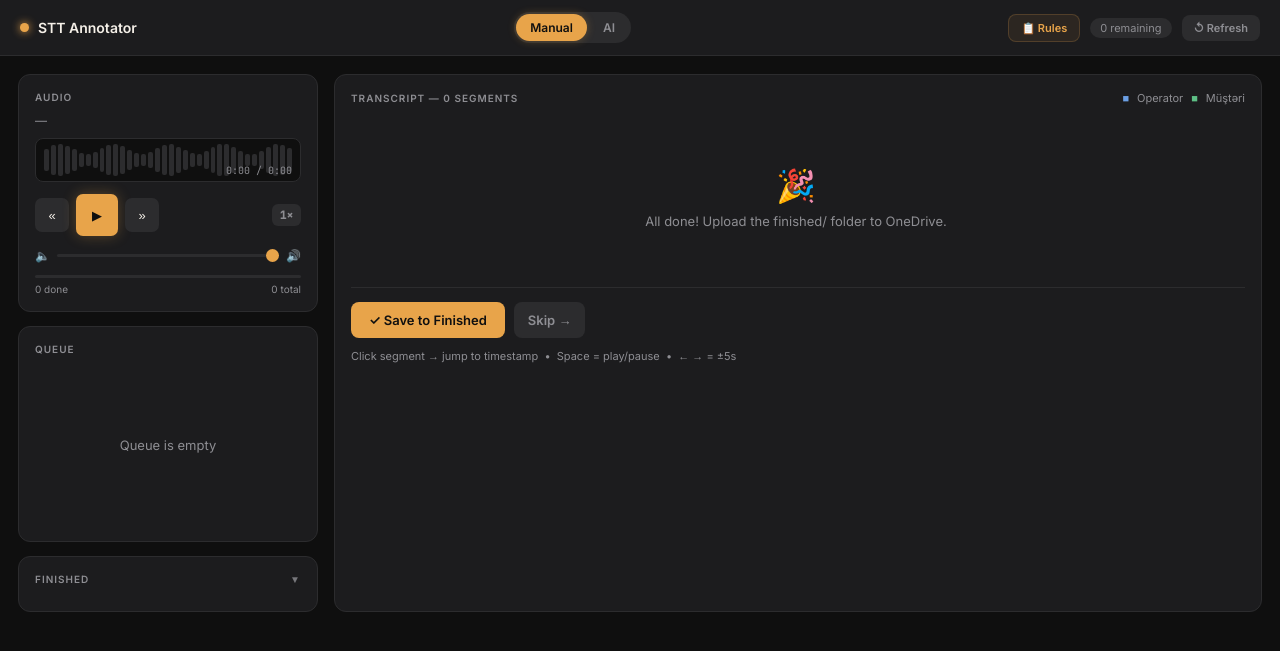
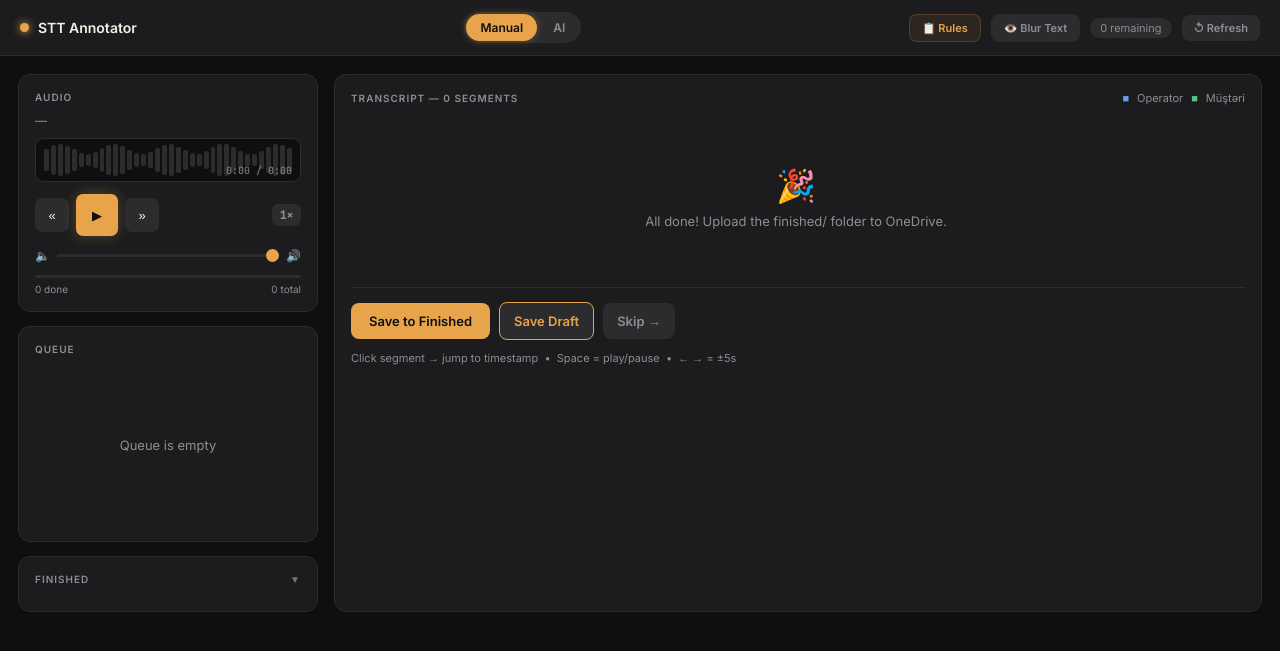
Before and after one commit to shahin1717/stt-annotator, a Flask app: page / in a window 1280 px wide. Shown: the top 651 px of the page. Run offline with Flask 3, Linux system fonts and the light colour scheme; data that the repository does not hold is empty.

Commit message:
final changes

```diff
--- a/app.py
+++ b/app.py
@@ -22,25 +22,69 @@ BASE     = os.path.dirname(os.path.abspath(__file__))
 AUDIO_DIR       = os.path.join(BASE, "audio")
 TRANSCRIPT_DIR  = os.path.join(BASE, "transcripts")
 FINISHED_DIR    = os.path.join(BASE, "finished")
+WORKING_DIR     = os.path.join(BASE, "working")
 
 os.makedirs(AUDIO_DIR, exist_ok=True)
 os.makedirs(TRANSCRIPT_DIR, exist_ok=True)
 os.makedirs(FINISHED_DIR, exist_ok=True)
+os.makedirs(WORKING_DIR, exist_ok=True)
 
 # ── Pages ──────────────────────────────────────────────────────────────────
 @app.route("/")
 def index():
     return render_template("index.html")
 
-# ── API ────────────────────────────────────────────────────────────────────
+def load_jsonl_segments(file_path):
+    try:
+        segments = []
+        with open(file_path, "r", encoding="utf-8") as f:
+            for line in f:
+                line = line.strip()
+                if line:
+                    segments.append(json.loads(line))
+        return segments
+    except Exception:
+        return None
+
+def is_different(f1_path, f2_path):
+    s1 = load_jsonl_segments(f1_path)
+    s2 = load_jsonl_segments(f2_path)
+    if s1 is None or s2 is None:
+        return True
+    if len(s1) != len(s2):
+        return True
+    for seg1, seg2 in zip(s1, s2):
+        for key in ["start_time", "end_time", "speaker", "text"]:
+            if seg1.get(key) != seg2.get(key):
+                return True
+    return False
+
 @app.route("/api/samples")
 def samples():
-    """List all JSON files in transcripts/ that aren't already in finished/."""
+    """List all JSON files in transcripts/ that aren't already in finished/ with draft status."""
     done = {os.path.basename(f) for f in glob.glob(os.path.join(FINISHED_DIR, "*.json*"))}
-    files = sorted([
-        f for f in os.listdir(TRANSCRIPT_DIR)
-        if (f.endswith(".json") or f.endswith(".jsonl")) and f not in done
-    ])
+    working = {os.path.basename(f) for f in glob.glob(os.path.join(WORKING_DIR, "*.json*"))}
+
+    files = []
+    for f in sorted(os.listdir(TRANSCRIPT_DIR)):
+        if (f.endswith(".json") or f.endswith(".jsonl")) and f not in done:
+            is_working = False
+            if f in working:
+                w_path = os.path.join(WORKING_DIR, f)
+                t_path = os.path.join(TRANSCRIPT_DIR, f)
+                if os.path.exists(w_path) and os.path.exists(t_path):
+                    if is_different(w_path, t_path):
+                        is_working = True
+                    else:
+                        try:
+                            os.remove(w_path)
+                        except Exception:
+                            pass
+
+            files.append({
+                "name": f,
+                "status": "working" if is_working else "raw"
+            })
     return jsonify(files)
 
 @app.route("/api/transcript/<name>")
@@ -50,6 +94,9 @@ def get_transcript(name):
         f_path = os.path.join(FINISHED_DIR, fname)
         if os.path.exists(f_path):
             return open(f_path, encoding="utf-8").read(), 200, {"Content-Type": "application/json"}
+        w_path = os.path.join(WORKING_DIR, fname)
+        if os.path.exists(w_path):
+            return open(w_path, encoding="utf-8").read(), 200, {"Content-Type": "application/json"}
         path = os.path.join(TRANSCRIPT_DIR, fname)
         if os.path.exists(path):
             return open(path, encoding="utf-8").read(), 200, {"Content-Type": "application/json"}
@@ -101,6 +148,22 @@ def save():
     out = os.path.join(FINISHED_DIR, name)
     with open(out, "w", encoding="utf-8") as f:
         f.write(content)
+
+    # Delete from working folder if it exists since it's now finalized
+    w_path = os.path.join(WORKING_DIR, name)
+    if os.path.exists(w_path):
+        os.remove(w_path)
+
+    return jsonify({"ok": True})
+
+@app.route("/api/save_draft", methods=["POST"])
+def save_draft():
+    data = request.json
+    name    = data["name"]
+    content = data["content"]
+    out = os.path.join(WORKING_DIR, name)
+    with open(out, "w", encoding="utf-8") as f:
+        f.write(content)
     return jsonify({"ok": True})
 
 @app.route("/api/ai/correct", methods=["POST"])
--- a/templates/index.html
+++ b/templates/index.html
@@ -128,6 +128,20 @@
   textarea.seg-text.edited{border-bottom-color:var(--adim);color:#f0c070}
   .seg-original{font-size:11px;color:#d09050;background:rgba(232,164,74,0.04);border-left:2.5px solid var(--accent);padding:4px 8px;margin-top:6px;border-radius:0 4px 4px 0;line-height:1.4;word-break:break-word}
 
+  /* Privacy blur styling */
+  body.privacy-active textarea.seg-text,
+  body.privacy-active .seg-original {
+    filter: blur(6px);
+    pointer-events: none;
+  }
+  textarea.seg-text, .seg-original {
+    transition: filter 0.25s ease;
+  }
+  @keyframes spin {
+    from { transform: rotate(0deg); }
+    to { transform: rotate(360deg); }
+  }
+
   .action{display:flex;gap:9px;align-items:center;padding:14px 0 2px;border-top:1px solid var(--border);margin-top:10px}
   .edited-hint{font-size:11px;color:var(--accent)}
 
@@ -160,6 +174,7 @@
 
   <div style="display:flex;gap:10px;align-items:center">
     <button class="btn ghost" style="padding:6px 12px;font-size:11px;background:rgba(232,164,74,0.08);color:var(--accent);border:1px solid rgba(232,164,74,0.2)" onclick="showRulesModal()">📋 Rules</button>
+    <button class="btn ghost" id="privacy-btn" style="padding:6px 12px;font-size:11px;border:1px solid var(--border)" onclick="togglePrivacyMode()">👁️ Blur Text</button>
     <span class="badge" id="count-badge">loading…</span>
     <button class="btn ghost" style="padding:6px 12px;font-size:11px" onclick="loadSamples()">↺ Refresh</button>
   </div>
@@ -212,7 +227,14 @@
   </div>
 
   <!-- right -->
-  <div class="card" id="transcript-card" style="display:flex;flex-direction:column;transition:border-color .3s, box-shadow .3s">
+  <div class="card" id="transcript-card" style="position:relative;display:flex;flex-direction:column;transition:border-color .3s, box-shadow .3s">
+    <!-- AI Reconstruction Loading Overlay -->
+    <div id="ai-loading-overlay" style="display:none; position:absolute; inset:0; background:rgba(15,15,15,0.7); backdrop-filter:blur(5px); z-index:15; align-items:center; justify-content:center; flex-direction:column; border-radius:12px; transition:all .3s">
+      <div style="font-family:'JetBrains Mono', monospace; font-size:13px; color:var(--accent); text-align:center; display:flex; flex-direction:column; align-items:center; gap:16px">
+        <span style="font-size:28px; animation: spin 1.5s linear infinite">✨</span>
+        <span style="letter-spacing:0.05em">Transcripts is under reconstruction…</span>
+      </div>
+    </div>
     <div style="display:flex;align-items:center;justify-content:space-between;margin-bottom:12px">
       <div class="clabel" style="margin-bottom:0">Transcript — <span id="seg-count">0</span> segments</div>
       <div style="font-size:11px;color:var(--muted);display:flex;gap:8px">
@@ -222,7 +244,8 @@
     </div>
     <div class="seg-list" id="seg-list"><div class="empty"><span style="font-size:32px;opacity:.3">📂</span>Select a file from the queue</div></div>
     <div class="action">
-      <button class="btn primary" id="save-btn" onclick="save()">✓ Save to Finished</button>
+      <button class="btn primary" id="save-btn" onclick="save()">Save to Finished</button>
+      <button class="btn ghost" id="draft-btn" onclick="saveDraft()" style="border: 1px solid var(--accent); color: var(--accent)">Save Draft</button>
       <button class="btn ghost" onclick="skip()">Skip →</button>
       <select class="model-select" id="model-select">
         <option value="gemini-3.5-flash">Gemini 3.5 Flash (recommended)</option>
@@ -361,6 +384,9 @@ async function runAICorrection() {
   aiBtn.disabled = true;
   aiBtn.textContent = '✨ AI Processing…';
 
+  const overlay = document.getElementById('ai-loading-overlay');
+  if (overlay) overlay.style.display = 'flex';
+
   try {
     const model = document.getElementById('model-select').value;
     const res = await fetch('/api/ai/correct', {
@@ -405,6 +431,7 @@ async function runAICorrection() {
   } finally {
     aiBtn.disabled = false;
     aiBtn.textContent = '✨ AI Correct';
+    if (overlay) overlay.style.display = 'none';
   }
 }
 
@@ -424,7 +451,7 @@ async function loadSamples() {
   updateProgress();
 
   if (samples.length > 0 && !currentSampleName) {
-    loadSample(samples[0], false);
+    loadSample(samples[0].name, false);
   } else if (finishedList.length > 0 && !currentSampleName) {
     loadSample(finishedList[0], true);
   } else if (samples.length === 0 && finishedList.length === 0) {
@@ -438,6 +465,11 @@ async function loadSample(name, fromFinished = false) {
   isCurrentFromFinished = fromFinished;
   audio.pause();
   document.getElementById('play-btn').textContent = '▶';
+
+  const saveBtn = document.getElementById('save-btn');
+  if (saveBtn) {
+    saveBtn.textContent = fromFinished ? 'Update Finished' : 'Save to Finished';
+  }
 
   // transcript
   const raw = await fetch(`/api/transcript/${name}`).then(r => r.text());
@@ -467,11 +499,15 @@ async function loadSample(name, fromFinished = false) {
 function renderQueue() {
   const el = document.getElementById('queue');
   if (!samples.length) { el.innerHTML = '<div class="empty">Queue is empty</div>'; return; }
-  el.innerHTML = samples.map((name, i) => `
-    <div class="qitem${(!isCurrentFromFinished && name===currentSampleName)?' active':''}" onclick="loadSample('${name}', false)">
-      📄 <span style="flex:1;overflow:hidden;text-overflow:ellipsis;white-space:nowrap">${name}</span>
+  el.innerHTML = samples.map((s, i) => {
+    const isWorking = s.status === 'working';
+    return `
+    <div class="qitem${(!isCurrentFromFinished && s.name===currentSampleName)?' active':''}" onclick="loadSample('${s.name}', false)">
+      📄 <span style="flex:1;overflow:hidden;text-overflow:ellipsis;white-space:nowrap">${s.name}</span>
+      ${isWorking ? '<span class="badge" style="background:var(--adim);color:var(--accent);border:1px solid rgba(232,164,74,0.3);margin-right:8px;padding:1px 6px">working</span>' : ''}
       <span class="qnum">#${i+1}</span>
-    </div>`).join('');
+    </div>`;
+  }).join('');
 }
 
 function renderSegments() {
@@ -698,7 +734,7 @@ function updateEditHint() {
   }
 }
 
-// ── Save / Skip ────────────────────────────────────────────────────────────
+// ── Save / Skip / Drafts ───────────────────────────────────────────────────
 async function save() {
   const btn = document.getElementById('save-btn');
   btn.disabled = true; btn.textContent = 'Saving…';
@@ -710,7 +746,8 @@ async function save() {
     body: JSON.stringify({name: currentSampleName, content})
   }).then(r=>r.json());
 
-  btn.disabled = false; btn.textContent = '✓ Save to Finished';
+  btn.disabled = false;
+  btn.textContent = isCurrentFromFinished ? 'Update Finished' : 'Save to Finished';
 
   if (res.ok) {
     toast('Saved ✓','ok');
@@ -720,12 +757,37 @@ async function save() {
   else toast('Save failed','err');
 }
 
+async function saveDraft() {
+  const btn = document.getElementById('draft-btn');
+  btn.disabled = true; btn.textContent = 'Saving Draft…';
+
+  const content = segments.map(({_i, _origText, _origSpeaker, ...s}) => JSON.stringify(s)).join('\n');
+  try {
+    const res = await fetch('/api/save_draft', {
+      method:'POST',
+      headers:{'Content-Type':'application/json'},
+      body: JSON.stringify({name: currentSampleName, content})
+    }).then(r=>r.json());
+
+    if (res.ok) {
+      toast('Draft saved ✓','ok');
+      await loadSamples();
+    } else {
+      toast('Draft save failed','err');
+    }
+  } catch (err) {
+    toast('Draft save error','err');
+  } finally {
+    btn.disabled = false; btn.textContent = 'Save Draft';
+  }
+}
+
 function skip() {
   toast('Skipped →');
   if (!isCurrentFromFinished) {
-    const curIdx = samples.indexOf(currentSampleName);
+    const curIdx = samples.findIndex(s => s.name === currentSampleName);
     if (curIdx !== -1 && curIdx + 1 < samples.length) {
-      loadSample(samples[curIdx + 1], false);
+      loadSample(samples[curIdx + 1].name, false);
     } else {
       toast('End of queue', 'ok');
     }
@@ -741,7 +803,7 @@ function skip() {
 
 function next() {
   if (samples.length > 0) {
-    loadSample(samples[0], false);
+    loadSample(samples[0].name, false);
   } else if (finishedList.length > 0) {
     toast('Queue is empty! Loading from Finished.', 'ok');
     loadSample(finishedList[0], true);
@@ -812,6 +874,24 @@ function toast(msg,type=''){
   el.className=`toast show${type?' '+type:''}`;
   clearTimeout(el._t); el._t=setTimeout(()=>el.className='toast',2800);
 }
+
+let privacyActive = false;
+function togglePrivacyMode() {
+  privacyActive = !privacyActive;
+  document.body.classList.toggle('privacy-active', privacyActive);
+  const btn = document.getElementById('privacy-btn');
+  if (privacyActive) {
+    btn.innerHTML = '👁️ Show Text';
+    btn.style.borderColor = 'var(--err)';
+    btn.style.color = 'var(--err)';
+    btn.style.background = 'rgba(255, 69, 58, 0.08)';
+  } else {
+    btn.innerHTML = '👁️ Blur Text';
+    btn.style.borderColor = '';
+    btn.style.color = '';
+    btn.style.background = '';
+  }
+}
 </script>
 </body>
 </html>
```
Also changed, not shown: readme.md, 1 other file.
